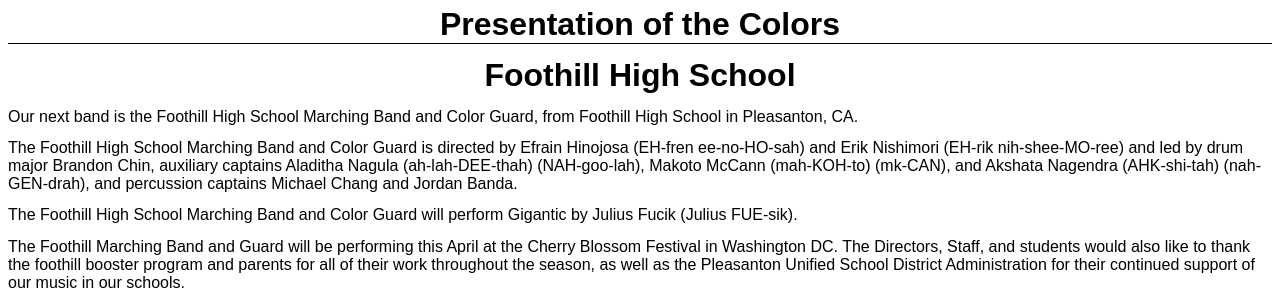
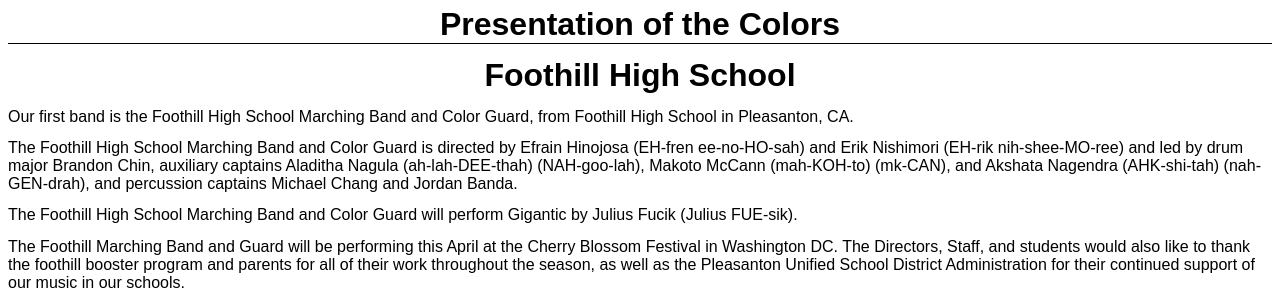
Before and after one commit to ericberdahl/band-review, a Jekyll site: the page built from parade.html, in a window 1280 px wide and 900 px high. Shown: the part 373-673 px from the top of the window. Built offline with Jekyll 4.4.1, drawn with Linux system fonts in a browser that asks for light colours.

Commit message:
Added special language to announcement of first band, to announce them as the "first" band and not the "next" band.

```diff
--- a/parade.html
+++ b/parade.html
@@ -40,7 +40,7 @@ css:
                                             | first %}
         <div class="header">{{plu_school.name}}</div>
         <div>
-            Our next band is the {% include nickname_citation.html school=plu_school %}, from {{plu_school.name}} in {{plu_school.city}}.
+            Our {% if forloop.first %}first{% else %}next{% endif %} band is the {% include nickname_citation.html school=plu_school %}, from {{plu_school.name}} in {{plu_school.city}}.
         </div>
         <div>
             {% include leader_citation.html school=plu_school band=plu_parade %}
```
